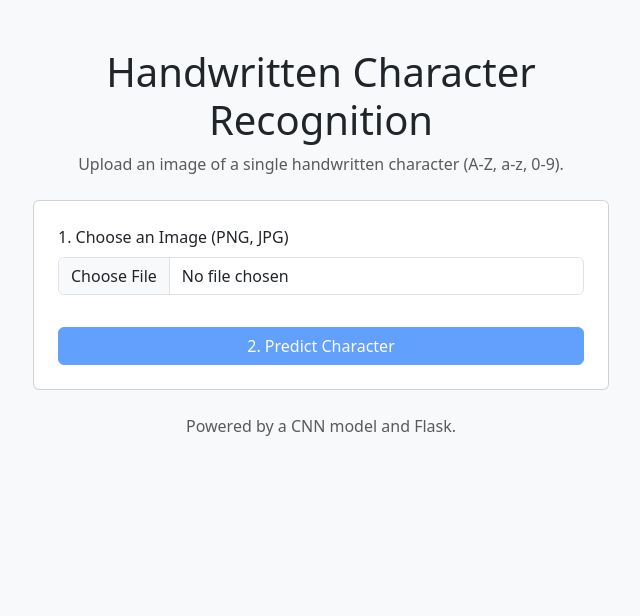
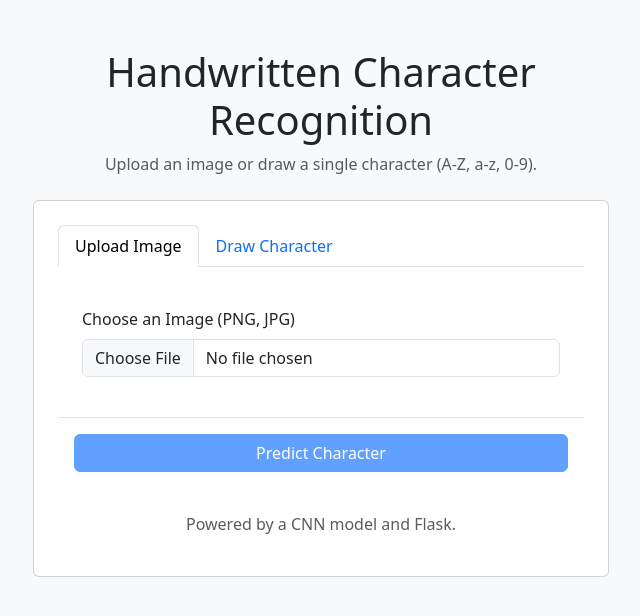
Before and after one commit to shridharhegde2003/Text-recognition-using-CNN-and-EMNIST, a Flask app: page / in a window 1280 px wide. Shown: the top 616 px of the page, without its empty margins (319-959 px from the left). Run offline with Flask 3, Linux system fonts and the light colour scheme; some libraries are stand-ins or nearby versions.

Commit message:
updated index.html

```diff
--- a/static/js/script.js
+++ b/static/js/script.js
@@ -1,43 +1,120 @@
 document.addEventListener('DOMContentLoaded', () => {
-    const imageUpload = document.getElementById('image-upload');
-    const imagePreview = document.getElementById('image-preview');
+    // --- DOM Elements ---
     const predictBtn = document.getElementById('predict-btn');
     const predictionOutput = document.getElementById('prediction-output');
     const predictionResult = document.getElementById('prediction-result');
     const confidenceScore = document.getElementById('confidence-score');
+    const uploadTabBtn = document.getElementById('upload-tab');
+    const drawTabBtn = document.getElementById('draw-tab');
+
+    // --- Upload Elements ---
+    const imageUpload = document.getElementById('image-upload');
+    const imagePreview = document.getElementById('image-preview');
+
+    // --- Canvas Elements ---
+    const canvas = document.getElementById('drawing-canvas');
+    const clearCanvasBtn = document.getElementById('clear-canvas-btn');
+    const ctx = canvas.getContext('2d');
+    let drawing = false;
+    let isCanvasDirty = false;
+
+    // --- Canvas Initialization ---
+    function clearCanvas() {
+        ctx.fillStyle = "white";
+        ctx.fillRect(0, 0, canvas.width, canvas.height);
+        ctx.strokeStyle = "black";
+        ctx.lineWidth = 15;
+        ctx.lineCap = 'round';
+        isCanvasDirty = false;
+        predictBtn.disabled = true;
+        predictionOutput.classList.add('d-none');
+    }
+    clearCanvas(); // Initial clear
+
+    // --- Event Listeners ---
+    const getPos = (evt) => {
+        const rect = canvas.getBoundingClientRect();
+        const clientX = evt.touches ? evt.touches[0].clientX : evt.clientX;
+        const clientY = evt.touches ? evt.touches[0].clientY : evt.clientY;
+        return {
+            x: clientX - rect.left,
+            y: clientY - rect.top
+        };
+    };
+
+    const startDrawing = (e) => {
+        e.preventDefault();
+        drawing = true;
+        const pos = getPos(e);
+        ctx.beginPath();
+        ctx.moveTo(pos.x, pos.y);
+    };
+
+    const draw = (e) => {
+        if (!drawing) return;
+        e.preventDefault();
+        isCanvasDirty = true;
+        predictBtn.disabled = false;
+        const pos = getPos(e);
+        ctx.lineTo(pos.x, pos.y);
+        ctx.stroke();
+    };
+
+    const stopDrawing = () => {
+        drawing = false;
+    };
+
+    // Mouse events
+    canvas.addEventListener('mousedown', startDrawing);
+    canvas.addEventListener('mousemove', draw);
+    canvas.addEventListener('mouseup', stopDrawing);
+    canvas.addEventListener('mouseout', stopDrawing);
+
+    // Touch events
+    canvas.addEventListener('touchstart', startDrawing);
+    canvas.addEventListener('touchmove', draw);
+    canvas.addEventListener('touchend', stopDrawing);
+
+    clearCanvasBtn.addEventListener('click', clearCanvas);
 
     imageUpload.addEventListener('change', (event) => {
         const file = event.target.files[0];
         if (file) {
-            // Display image preview
             const reader = new FileReader();
             reader.onload = (e) => {
                 imagePreview.src = e.target.result;
                 imagePreview.classList.remove('d-none');
             };
             reader.readAsDataURL(file);
-
-            // Enable the predict button and hide old results
             predictBtn.disabled = false;
             predictionOutput.classList.add('d-none');
-            predictionResult.textContent = '';
-            confidenceScore.textContent = '';
         }
     });
 
+    // --- Prediction Logic ---
     predictBtn.addEventListener('click', () => {
-        const file = imageUpload.files[0];
-        if (!file) {
-            return;
+        let activeTab = document.querySelector('.nav-link.active').id;
+        const formData = new FormData();
+
+        if (activeTab === 'upload-tab' && imageUpload.files[0]) {
+            formData.append('file', imageUpload.files[0]);
+        } else if (activeTab === 'draw-tab' && isCanvasDirty) {
+            canvas.toBlob((blob) => {
+                formData.append('file', blob, 'drawing.png');
+                sendPrediction(formData);
+            }, 'image/png');
+            return; // sendPrediction is called in the callback
+        } else {
+            return; // No input to predict
         }
+        sendPrediction(formData);
+    });
 
-        // Show loading state
+    function sendPrediction(formData) {
         predictionResult.textContent = 'Predicting...';
         predictionOutput.classList.remove('d-none');
-        predictBtn.disabled = true; // Disable button during request
-
-        const formData = new FormData();
-        formData.append('file', file);
+        confidenceScore.textContent = '';
+        predictBtn.disabled = true;
 
         fetch('/predict', {
             method: 'POST',
@@ -49,7 +126,6 @@ document.addEventListener('DOMContentLoaded', () => {
                 predictionResult.textContent = `Error: ${data.error}`;
                 predictionResult.classList.remove('text-success');
                 predictionResult.classList.add('text-danger');
-                confidenceScore.textContent = '';
             } else {
                 predictionResult.textContent = `Predicted: ${data.prediction}`;
                 confidenceScore.textContent = `Confidence: ${data.confidence}%`;
@@ -64,8 +140,7 @@ document.addEventListener('DOMContentLoaded', () => {
             predictionResult.classList.add('text-danger');
         })
         .finally(() => {
-            // Re-enable button if user wants to try another file
             predictBtn.disabled = false;
         });
-    });
+    }
 });
--- a/templates/index.html
+++ b/templates/index.html
@@ -14,42 +14,71 @@
             max-width: 600px;
         }
         #image-preview {
-            max-width: 100%;
-            height: auto;
             border: 1px solid #ddd;
             border-radius: 4px;
             padding: 5px;
-            margin-top: 20px;
         }
         .result-box {
             font-size: 1.5rem;
             font-weight: bold;
-            margin-top: 20px;
+        }
+        #drawing-canvas {
+            cursor: crosshair;
         }
     </style>
 </head>
 <body>
     <div class="container mt-5">
         <h1 class="text-center">Handwritten Character Recognition</h1>
-        <p class="text-center text-muted">Upload an image of a single handwritten character (A-Z, a-z, 0-9).</p>
+        <p class="text-center text-muted">Upload an image or draw a single character (A-Z, a-z, 0-9).</p>
 
         <div class="card p-4 mt-4">
+            <!-- Tab Navigation -->
+            <ul class="nav nav-tabs" id="input-tabs" role="tablist">
+                <li class="nav-item" role="presentation">
+                    <button class="nav-link active" id="upload-tab" data-bs-toggle="tab" data-bs-target="#upload-pane" type="button" role="tab" aria-controls="upload-pane" aria-selected="true">Upload Image</button>
+                </li>
+                <li class="nav-item" role="presentation">
+                    <button class="nav-link" id="draw-tab" data-bs-toggle="tab" data-bs-target="#draw-pane" type="button" role="tab" aria-controls="draw-pane" aria-selected="false">Draw Character</button>
+                </li>
+            </ul>
+
+            <!-- Tab Content -->
+            <div class="tab-content pt-3" id="myTabContent">
+            <!-- Tab content -->
+            <div class="tab-content" id="inputTabContent">
+                <!-- Upload Pane -->
+                <div class="tab-pane fade show active p-4" id="upload-pane" role="tabpanel" aria-labelledby="upload-tab-btn">
                     <div class="mb-3">
-                <label for="image-upload" class="form-label">1. Choose an Image (PNG, JPG)</label>
+                        <label for="image-upload" class="form-label">Choose an Image (PNG, JPG)</label>
                         <input class="form-control" type="file" id="image-upload" accept="image/png, image/jpeg">
                     </div>
-
                     <div class="text-center">
                         <img id="image-preview" src="#" alt="Your image" class="d-none"/>
                     </div>
+                </div>
+                <!-- Draw Pane -->
+                <div class="tab-pane fade p-4" id="draw-pane" role="tabpanel" aria-labelledby="draw-tab-btn">
+                    <div class="text-center">
+                        <p class="text-muted small mb-2">Draw a single character in the box below. Keep it centered.</p>
+                        <canvas id="drawing-canvas" width="280" height="280"></canvas>
+                        <div class="mt-3">
+                            <button class="btn btn-secondary btn-sm" id="clear-canvas-btn">Clear</button>
+                        </div>
+                    </div>
+                </div>
+            </div>
 
-            <div class="d-grid gap-2 mt-3">
-                <button class="btn btn-primary" id="predict-btn" disabled>2. Predict Character</button>
+            <!-- Shared controls -->
+            <div class="card-body border-top">
+                <div class="d-grid gap-2">
+                    <button class="btn btn-primary" id="predict-btn" disabled>Predict Character</button>
                 </div>
 
                 <div id="prediction-output" class="text-center mt-4 d-none">
                     <div id="prediction-result" class="result-box text-success"></div>
                     <div id="confidence-score" class="text-muted"></div>
+                </div>
             </div>
         </div>
 
@@ -58,6 +87,8 @@
         </footer>
     </div>
 
+    <!-- Bootstrap JS (needed for tabs) -->
+    <script src="https://cdn.jsdelivr.net/npm/bootstrap@5.3.0/dist/js/bootstrap.bundle.min.js"></script>
     <!-- Local JS -->
     <script src="/static/js/script.js"></script>
 </body>
```
Lines whose indentation alone changed are shown as unchanged.
